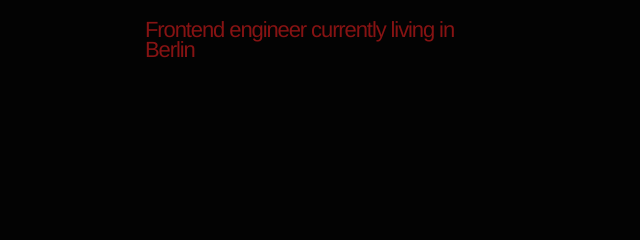
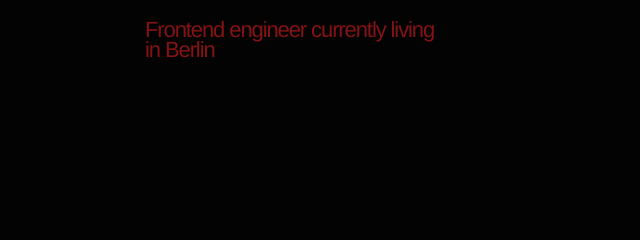
Before and after one commit to robinmetral/metr.al, an Eleventy site: page index.html in a window 1280 px wide. Shown: the top 240 px of the page, 75-715 px from the left. Built offline with nearby package versions, Linux system fonts and the light colour scheme; Eleventy itself is replaced by a stand-in of ours; files that its build step writes are made by us from their sources.

Commit message:
fix: fix y-axis scroll on viewports narrower than 370px

```diff
--- a/css/index.css
+++ b/css/index.css
@@ -34,8 +34,8 @@ a {
 }
 
 .column {
-  width: 350px;
-  margin: 20px auto 0;
+  width: 300px;
+  margin: 20px 0 0 0;
   order: 1;
   line-height: 0.9;
 }
```
